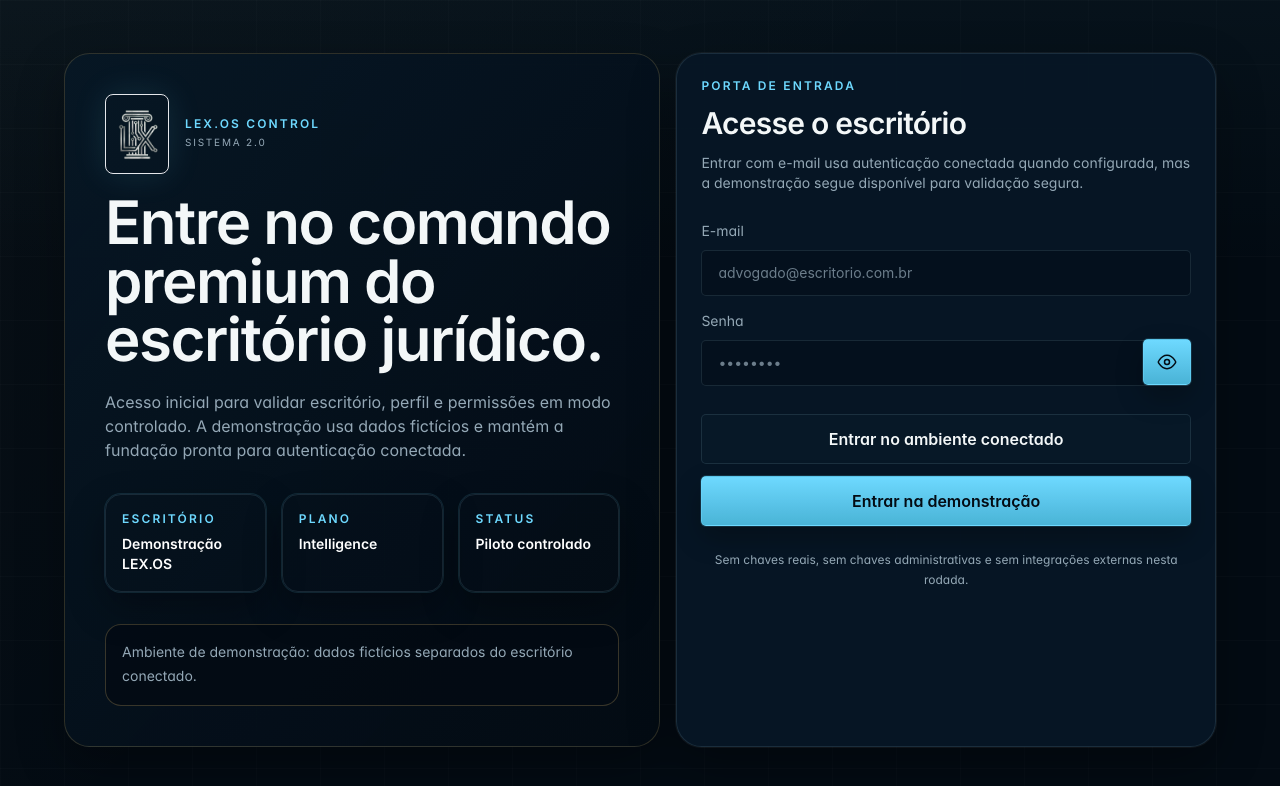
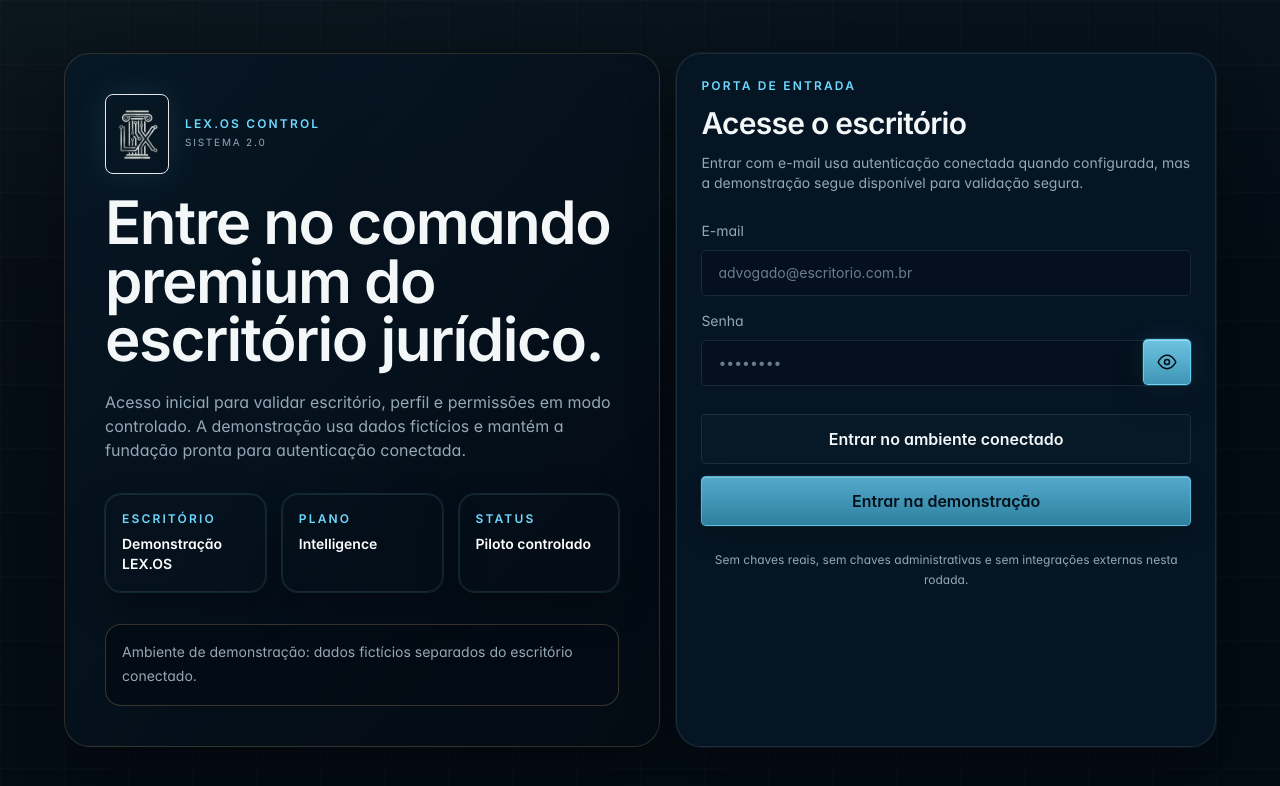
Before and after one commit to paullasoaress2005-lgtm/sistema2.0-lexos, a Next.js app: page /login in a window 1280 px wide. In both pictures the pointer is over the button "Mostrar senha". Shown: the top 786 px of the page. Built offline with nearby package versions, Linux system fonts and the light colour scheme; no server answers.

Commit message:
Refine transparent button system

```diff
--- a/src/app/globals.css
+++ b/src/app/globals.css
@@ -1374,10 +1374,16 @@ a[class*="bg-lexos-gold"],
 button[class*="bg-lexos-cyan"],
 a[class*="bg-lexos-cyan"],
 .calm-primary-action {
-  border: 1px solid rgba(110, 217, 255, 0.44) !important;
-  background: linear-gradient(180deg, rgba(110, 217, 255, 1), rgba(78, 190, 226, 0.94)) !important;
-  color: var(--crm-bg) !important;
-  box-shadow: 0 0 0 1px rgba(110, 217, 255, 0.14), 0 12px 28px rgba(0, 0, 0, 0.24) !important;
+  border: 1px solid rgba(110, 217, 255, 0.52) !important;
+  background:
+    linear-gradient(180deg, rgba(110, 217, 255, 0.72), rgba(68, 185, 222, 0.58)),
+    rgba(110, 217, 255, 0.14) !important;
+  color: #03101a !important;
+  box-shadow:
+    inset 0 1px 0 rgba(255, 255, 255, 0.28),
+    0 0 0 1px rgba(110, 217, 255, 0.08),
+    0 10px 24px rgba(0, 0, 0, 0.20) !important;
+  backdrop-filter: blur(16px) saturate(138%);
 }
 
 button[class*="border"],
@@ -1395,6 +1401,42 @@ a[class*="bg-lexos-ink"],
 .calm-secondary-action {
   background: rgba(10, 29, 44, 0.58) !important;
   color: var(--crm-text) !important;
+}
+
+.calm-primary-action:hover,
+button[class*="bg-lexos-gold"]:hover,
+a[class*="bg-lexos-gold"]:hover,
+button[class*="bg-lexos-cyan"]:hover,
+a[class*="bg-lexos-cyan"]:hover {
+  border-color: rgba(110, 217, 255, 0.78) !important;
+  background:
+    linear-gradient(180deg, rgba(126, 224, 255, 0.84), rgba(82, 196, 232, 0.68)),
+    rgba(110, 217, 255, 0.18) !important;
+  color: #020b12 !important;
+  box-shadow:
+    inset 0 1px 0 rgba(255, 255, 255, 0.34),
+    0 0 0 1px rgba(110, 217, 255, 0.16),
+    0 14px 32px rgba(0, 0, 0, 0.25),
+    0 0 28px rgba(110, 217, 255, 0.12) !important;
+}
+
+.calm-secondary-action:hover,
+button[class*="bg-lexos-card"]:hover,
+a[class*="bg-lexos-card"]:hover,
+button[class*="bg-lexos-panel"]:hover,
+a[class*="bg-lexos-panel"]:hover,
+button[class*="bg-lexos-ink"]:hover,
+a[class*="bg-lexos-ink"]:hover,
+button[class*="border-lexos-line"]:hover,
+a[class*="border-lexos-line"]:hover {
+  border-color: rgba(110, 217, 255, 0.36) !important;
+  background:
+    linear-gradient(180deg, rgba(110, 217, 255, 0.10), rgba(110, 217, 255, 0.035)),
+    rgba(9, 28, 43, 0.44) !important;
+  color: #f3f7f8 !important;
+  box-shadow:
+    inset 0 1px 0 rgba(255, 255, 255, 0.06),
+    0 10px 24px rgba(0, 0, 0, 0.18) !important;
 }
 
 input,
```
